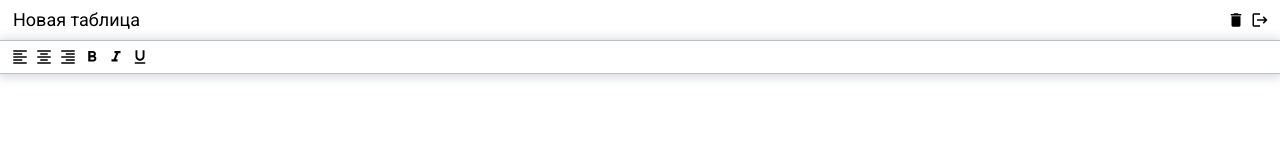
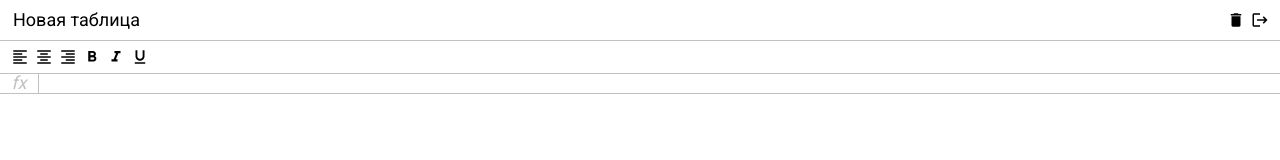
Before and after one commit to Sasha3701/TableJS, a website built with webpack: page public/index.html in a window 1280 px wide. Built offline with nearby package versions, Linux system fonts and the light colour scheme.

Commit message:
Added formula

```diff
--- a/public/index.html
+++ b/public/index.html
@@ -58,7 +58,10 @@
                     </span>
                 </button>
             </div>
-            <div class="excel__formula"></div>
+            <div class="excel__formula">
+                <div class="info">fx</div>
+                <div class="formula" contenteditable spellcheck="false"></div>
+            </div>
             <div class="excel__table"></div>
         </div>
     </div>
--- a/src/styles/_variables.scss
+++ b/src/styles/_variables.scss
@@ -1,3 +1,5 @@
 $header-height: 40px;
 $toolbar-height: 34px;
+$formula-height: 20px;
+$width-cell: 40px;
 $border-color: #c0c0c0;
--- a/src/styles/formula.scss
+++ b/src/styles/formula.scss
@@ -2,5 +2,30 @@
 @import "variables";
 
 .excel__formula {
-
+    position: absolute;
+    top: $header-height + $toolbar-height;
+    right: 0;
+    left: 0;
+    display: flex;
+    align-items: center;
+    height: $formula-height;
+    border-bottom: 1px solid $border-color;
+    & .info {
+        width: $width-cell;
+        border-right: 1px solid $border-color;
+        height: 100%;
+        display: flex;
+        align-items: center;
+        justify-content: center;
+        font-size: 18px;
+        font-style: italic;
+        color: #c1c1c1;
+    }
+    & .formula {
+        width: 100%;
+        outline: none;
+        padding: 0 4px;
+        display: flex;
+        align-items: center;
+    }
 }
--- a/src/styles/toolbar.scss
+++ b/src/styles/toolbar.scss
@@ -12,7 +12,6 @@
     align-items: center;
     border-top: 1px solid $border-color;
     border-bottom: 1px solid $border-color;
-    box-shadow: 0px 1px 10px 2px rgba(34, 60, 80, 0.2);
     & .button {
         @include button();
     }
```
